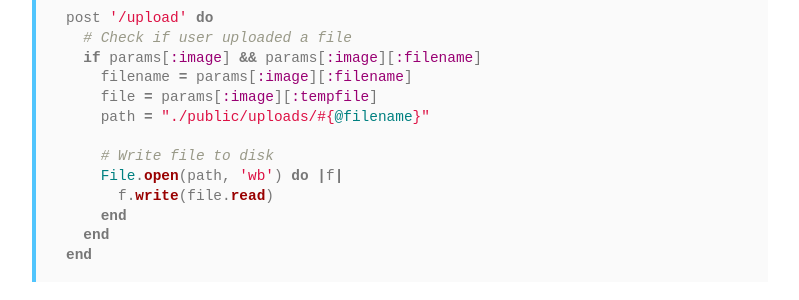
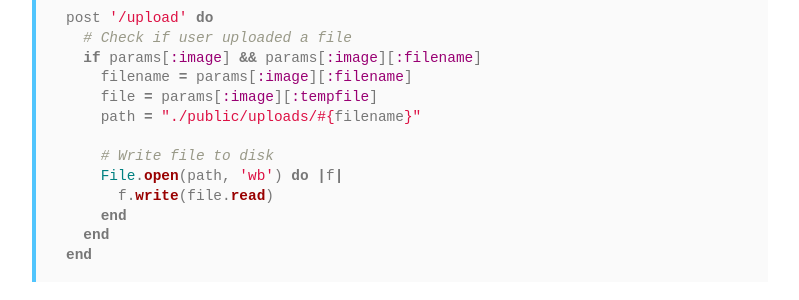
Before and after one commit to azemoh/azemoh.com, a Jekyll site: the page built from _posts/2016-05-17-sinatra-managing-file-uploads.md, in a window 1280 px wide and 900 px high, scrolled down 724 px. Shown: the part 151-451 px from the top of the window, without its empty margins (240-1039 px from the left). Built offline with Jekyll 4.4.1, drawn with Linux system fonts in a browser that asks for light colours; nearby versions of some CDN libraries; some web fonts are replaced; comment, search, counter and statistics services are not loaded.

Commit message:
remove @ from variable name.

```diff
--- a/_posts/2016-05-17-sinatra-managing-file-uploads.md
+++ b/_posts/2016-05-17-sinatra-managing-file-uploads.md
@@ -28,7 +28,7 @@ post '/upload' do
   if params[:image] && params[:image][:filename]
     filename = params[:image][:filename]
     file = params[:image][:tempfile]
-    path = "./public/uploads/#{@filename}"
+    path = "./public/uploads/#{filename}"
 
     # Write file to disk
     File.open(path, 'wb') do |f|
```
